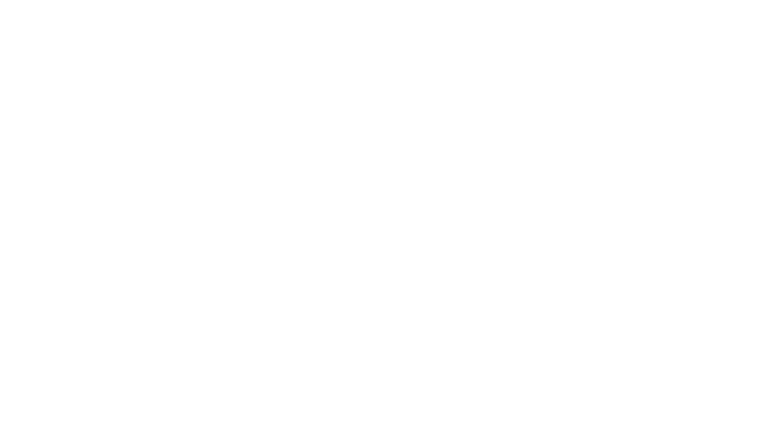
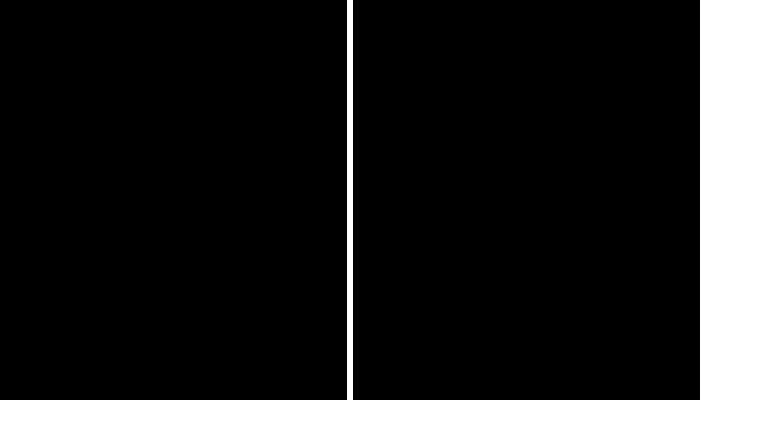
Before and after one commit to ydiarra/TD_PONG, a plain HTML site: page index.html in a window 1280 px wide. Shown: the whole page, without its empty margins (0-763 px from the left). Drawn offline with Linux system fonts and the light colour scheme.

Commit message:
1 er partie

```diff
--- a/index.html
+++ b/index.html
@@ -7,4 +7,23 @@
 <body>
 
 </body>
+<script src="js/game.js"></script>
+<script src="js/game.display.js"></script>
+<script>
+    (function () {
+        // début du code isolé
+        let requestAnimId;
+        let initialisation = ()=> {
+            // le code de l'initialisation
+            game.init();
+            requestAnimId = window.requestAnimationFrame(main); // premier appel de main au rafraîchissement de la page
+        };
+        let main = ()=> {
+            // le code du jeu
+            requestAnimId = window.requestAnimationFrame(main); // rappel de main au prochain rafraîchissement de la page
+        };
+        window.onload = initialisation; // appel de la fonction initialisation au chargement de la page
+        // fin du code isolé
+    })();
+</script>
 </html>
--- /dev/null
+++ b/js/game.display.js
@@ -0,0 +1,49 @@
+game.display = {
+    container : "",
+
+    layer : {
+        name : "",
+        canvas : "",
+        context2D : "",
+        posX : null,
+        posY : null,
+        width : "",
+        height : "",
+        backgroundColor : "",
+        zIndex : ""
+    },
+
+    createLayer : function(name, width, height, htmlContainer , zIndex, backgroundColor, x, y) {
+        let layer = Object.create(this.layer);
+        layer.canvas = window.document.createElement("canvas");
+        layer.canvas.id = name;
+        if ( backgroundColor !== undefined )
+            layer.canvas.style.background = backgroundColor;
+        layer.zIndex = zIndex
+        layer.canvas.style.zIndex = zIndex;
+        layer.width = width
+        layer.canvas.width = width;
+        layer.height = height
+        layer.canvas.height = height;
+        if ( x !== undefined )
+            layer.posX = x;
+        if ( y !==undefined )
+            layer.posY = y;
+        layer.canvas.style.position = "absolute";
+        if ( x !== undefined )
+            layer.canvas.style.left = x;
+        if ( y !== undefined )
+            layer.canvas.style.top = y;
+        if ( htmlContainer !== undefined ) {
+            htmlContainer.appendChild(layer.canvas);
+        } else {
+            document.body.appendChild(layer.canvas);
+        }
+        layer.context2D = layer.canvas.getContext('2d')
+        return layer;
+    },
+    drawRectangleInLayer : function(targetLayer, width, heigth, color, x, y) {
+        targetLayer.context2D.fillStyle = color;
+        targetLayer.context2D.fillRect (x, y, width, heigth);
+    }
+};
--- /dev/null
+++ b/js/game.js
@@ -0,0 +1,17 @@
+let game = {
+    groundWidth : 700,
+    groundHeight : 400,
+    groundColor: "#000000",
+    netWidth : 6,
+    netColor: "#FFFFFF",
+
+    groundLayer : null,
+
+    init : function() {
+        this.groundLayer = game.display.createLayer("terrain", this.groundWidth, this.groundHeight, undefined, 0, "#000000", 0, 0);
+        game.display.drawRectangleInLayer(this.groundLayer, this.netWidth, this.groundHeight, this.netColor, this.groundWidth/2 - this.netWidth/2, 0);
+       // this.scoreLayer = game.display.createLayer("score", this.groundWidth, this.groundHeight, undefined, 1, undefined, 0, 0);
+        //this.playersBallLayer = game.display.createLayer("joueursetballe", this.groundWidth, this.groundHeight, undefined, 2, undefined, 0, 0);
+    }
+
+};
```
